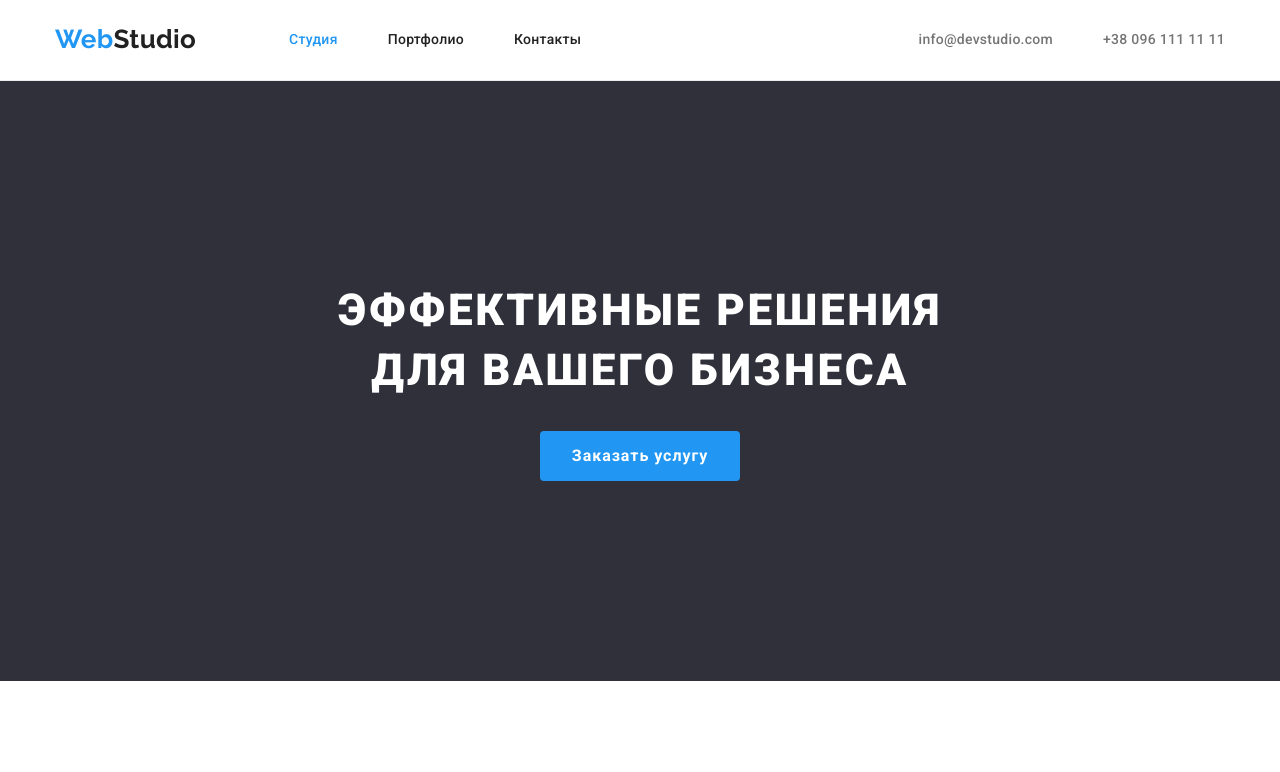
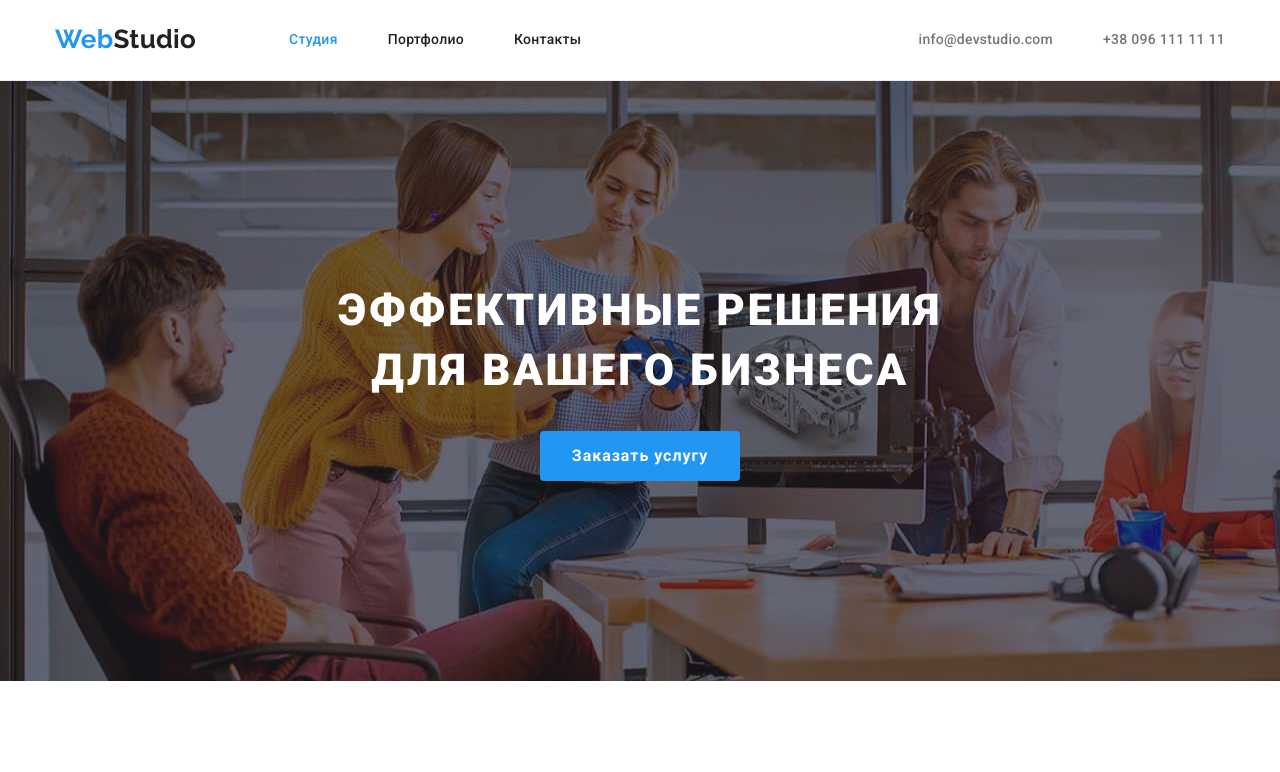
Before and after one commit to Pylypeichenko/goit-markup-hw-04, a plain HTML site: page index.html in a window 1280 px wide. Shown: the top 772 px of the page. Drawn offline with nearby package versions, Linux system fonts and the light colour scheme.

Commit message:
Add bg-image to banner secton

```diff
--- a/css/styles.css
+++ b/css/styles.css
@@ -172,6 +172,11 @@ ul {
 .banner {
   background-color: var(--banner-bg-color);
   text-align: center;
+  background-image: linear-gradient(
+      rgba(47, 48, 58, 0.4),
+      rgba(47, 48, 58, 0.4)
+    ),
+    url(../images/banner-bg.jpg);
 
   padding-top: 200px;
   padding-bottom: 200px;
```
Also changed, not shown: images/banner-bg.jpg (added).
